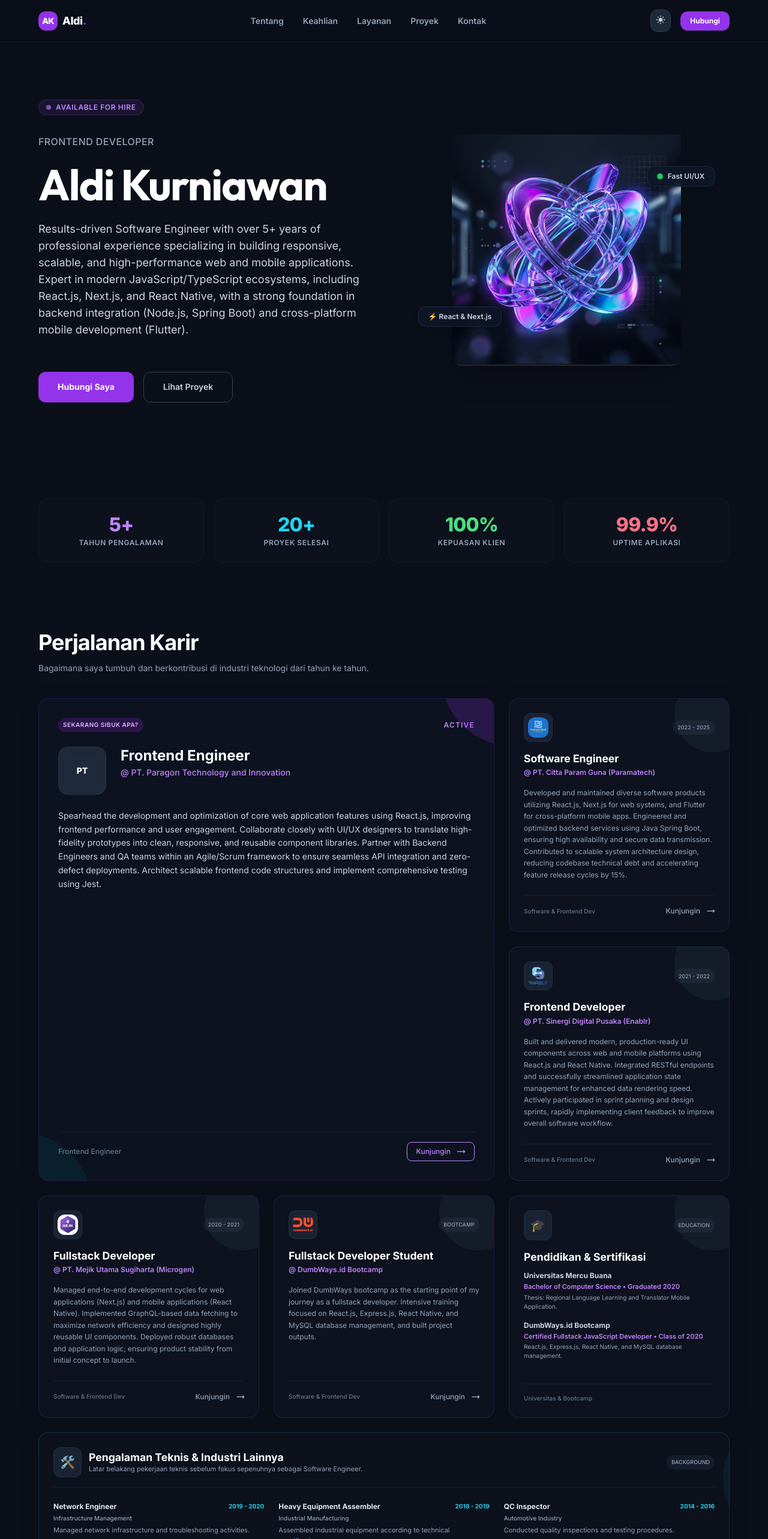
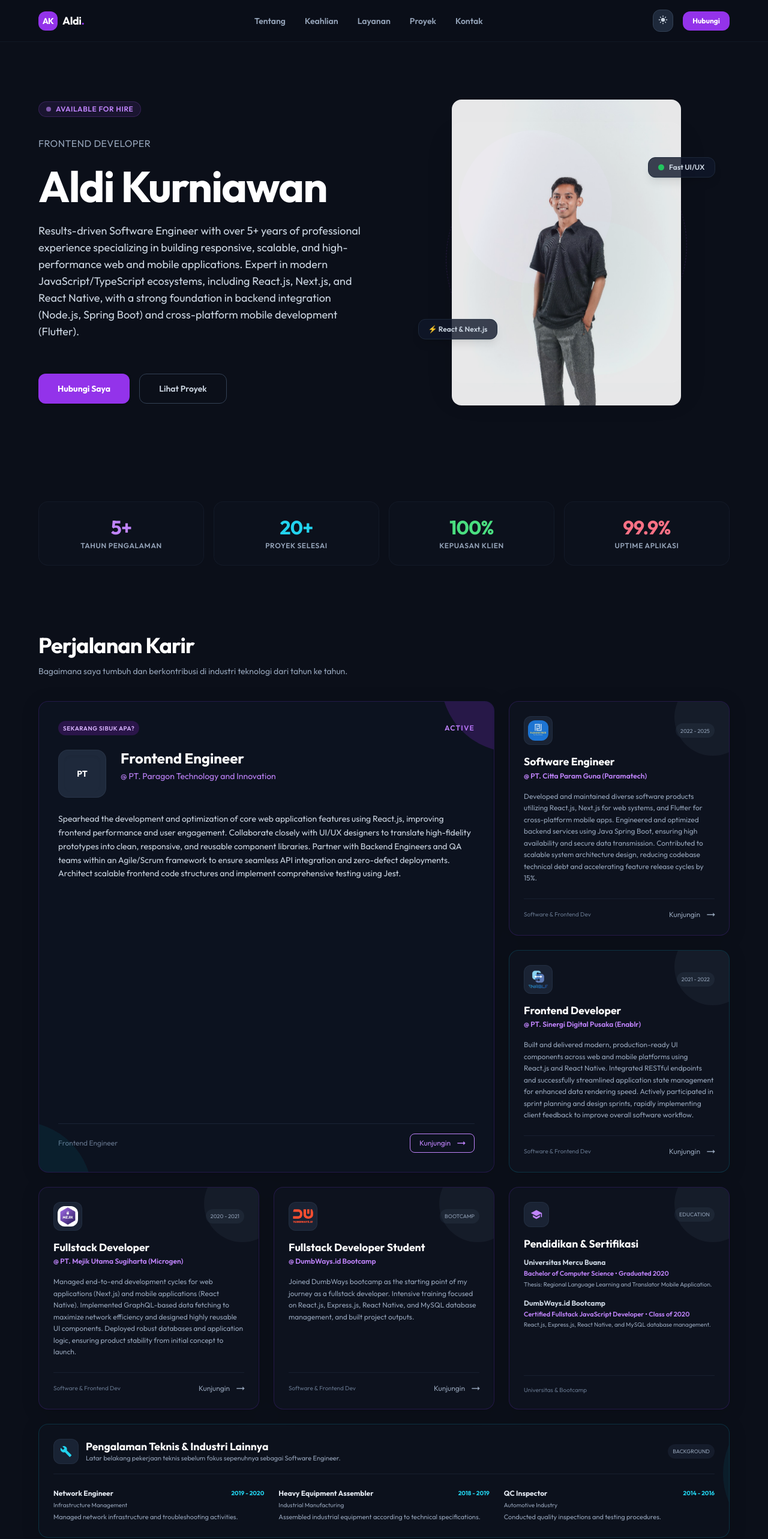
Before and after one commit to kurniaaldi/my-app, a React (Create React App) app: page / in a window 1280 px wide. Shown: the top 2566 px of the page at 60% size. Built offline with nearby package versions, Linux system fonts and the light colour scheme.

Commit message:
feat(photo): add hero

```diff
--- a/src/App.tsx
+++ b/src/App.tsx
@@ -15,9 +15,13 @@ import { DUMBWAYS } from "assets/project/dumbways";
 import { GITHUB, GMAIL, LINKEDIN } from "assets/connect";
 import { ThemeProvider, createTheme } from "@mui/material/styles";
 import ArrowRightAltIcon from "@mui/icons-material/ArrowRightAlt";
+import CodeIcon from "@mui/icons-material/Code";
 import CssBaseline from "@mui/material/CssBaseline";
 import DarkModeIcon from "@mui/icons-material/DarkMode";
 import LightModeIcon from "@mui/icons-material/LightMode";
+import PhoneIphoneIcon from "@mui/icons-material/PhoneIphone";
+import SpeedIcon from "@mui/icons-material/Speed";
+import StorageIcon from "@mui/icons-material/Storage";
 import id from "constan/id.json";
 
 // Hook for scroll element visibility entrance animations
@@ -97,7 +101,13 @@ function App() {
         },
       },
       typography: {
-        fontFamily: "'Inter', sans-serif",
+        fontFamily: "'Outfit', sans-serif",
+        h1: { fontFamily: "'Outfit', sans-serif" },
+        h2: { fontFamily: "'Outfit', sans-serif" },
+        h3: { fontFamily: "'Outfit', sans-serif" },
+        h4: { fontFamily: "'Outfit', sans-serif" },
+        h5: { fontFamily: "'Outfit', sans-serif" },
+        h6: { fontFamily: "'Outfit', sans-serif" },
       },
     });
   }, [isDarkMode]);
@@ -113,22 +123,22 @@ function App() {
     {
       title: "Frontend Development",
       desc: "Visual website modern responsif & interaktif menggunakan React, Next.js, dan Tailwind CSS.",
-      icon: "💻"
+      icon: <CodeIcon className="w-5 h-5" />
     },
     {
       title: "Mobile App Development",
       desc: "Pembuatan aplikasi mobile cross-platform handal dengan React Native dan Flutter.",
-      icon: "📱"
+      icon: <PhoneIphoneIcon className="w-5 h-5" />
     },
     {
       title: "API & Backend Integration",
       desc: "Microservices backend cepat, secure, dan scalable dengan Go, Node.js, dan GraphQL.",
-      icon: "⚙️"
+      icon: <StorageIcon className="w-5 h-5" />
     },
     {
       title: "Performance & SEO",
       desc: "Optimasi performa kecepatan, aksesibilitas, skor Lighthouse, serta SEO ranking teratas.",
-      icon: "⚡"
+      icon: <SpeedIcon className="w-5 h-5" />
     }
   ];
 
@@ -230,18 +240,18 @@ function App() {
           isDarkMode ? 'border-slate-800/40 bg-[#0B0F19]/70' : 'border-slate-200/50 bg-white/70'
         }`}>
           <a href="#intro" className="flex items-center gap-2 group">
-            <span className="w-8 h-8 rounded-xl bg-purple-600 flex items-center justify-center text-white font-black text-sm tracking-tighter">
+            <span className="w-8 h-8 rounded-xl bg-purple-600 flex items-center justify-center text-white font-black text-sm tracking-tighter" style={{ fontFamily: "'Outfit', sans-serif" }}>
               AK
             </span>
             <span className={`font-extrabold text-lg tracking-tight group-hover:text-purple-600 dark:group-hover:text-purple-400 transition-colors ${
               isDarkMode ? 'text-white' : 'text-slate-900'
-            }`}>
+            }`} style={{ fontFamily: "'Outfit', sans-serif" }}>
               Aldi<span className="text-purple-600">.</span>
             </span>
           </a>
 
           {/* Desktop Navigation Links */}
-          <nav className="hidden md:flex items-center gap-8">
+          <nav className="hidden md:flex items-center gap-8" style={{ fontFamily: "'Outfit', sans-serif" }}>
             <a href="#intro" className={`text-sm font-semibold hover:text-purple-600 dark:hover:text-purple-400 transition-colors ${
               isDarkMode ? 'text-slate-400' : 'text-slate-600'
             }`}>Tentang</a>
@@ -278,6 +288,7 @@ function App() {
             <a
               href="#contact"
               className="hidden sm:inline-flex text-xs font-bold bg-purple-600 hover:bg-purple-700 text-white px-4 py-2 rounded-xl shadow-sm hover:shadow transition-all"
+              style={{ fontFamily: "'Outfit', sans-serif" }}
             >
               Hubungi
             </a>
@@ -374,8 +385,10 @@ function App() {
                   <div className="absolute top-[-20%] right-[-20%] w-24 h-24 rounded-full bg-purple-500/5 dark:bg-purple-500/10 blur-2xl group-hover:scale-110 transition-transform duration-500" />
 
                   <div>
-                    <div className={`text-2xl mb-4 p-2.5 rounded-xl max-w-max border border-solid ${
-                      isDarkMode ? 'bg-slate-800 border-slate-700/50' : 'bg-slate-100 border-slate-200'
+                    <div className={`mb-4 p-2.5 rounded-xl max-w-max border border-solid flex items-center justify-center ${
+                      isDarkMode
+                        ? 'bg-slate-800 border-slate-700/50 text-purple-400'
+                        : 'bg-slate-100 border-slate-200 text-purple-600'
                     }`}>
                       {svc.icon}
                     </div>
@@ -454,6 +467,7 @@ function App() {
                             className={`font-bold tracking-tight ${
                               isActive ? "text-purple-600 dark:text-purple-400" : isDarkMode ? "text-slate-300" : "text-slate-700"
                             }`}
+                            style={{ fontFamily: "'Outfit', sans-serif" }}
                           >
                             {proj.title}
                           </Typography>
@@ -596,10 +610,10 @@ function App() {
 
             <div className="flex flex-col items-center md:items-start gap-2">
               <div className="flex items-center gap-2">
-                <span className="w-6 h-6 rounded-lg bg-purple-600 flex items-center justify-center text-white font-black text-xs tracking-tighter">
+                <span className="w-6 h-6 rounded-lg bg-purple-600 flex items-center justify-center text-white font-black text-xs tracking-tighter" style={{ fontFamily: "'Outfit', sans-serif" }}>
                   AK
                 </span>
-                <Typography className={`font-extrabold ${isDarkMode ? 'text-white' : 'text-slate-900'}`} variant="body1">
+                <Typography className={`font-extrabold ${isDarkMode ? 'text-white' : 'text-slate-900'}`} variant="body1" style={{ fontFamily: "'Outfit', sans-serif" }}>
                   Aldi Kurniawan<span className="text-purple-600">.</span>
                 </Typography>
               </div>
@@ -610,7 +624,7 @@ function App() {
 
             {/* Glowing social icons */}
             <div className="flex flex-col items-center md:items-end gap-3">
-              <Typography className="font-bold text-xs text-slate-400 dark:text-slate-500 tracking-wider uppercase">
+              <Typography className="font-bold text-xs text-slate-400 dark:text-slate-500 tracking-wider uppercase" style={{ fontFamily: "'Outfit', sans-serif" }}>
                 Connect To Me
               </Typography>
               <div className="flex items-center gap-4">
--- a/src/components/molecules/bento-timeline/index.tsx
+++ b/src/components/molecules/bento-timeline/index.tsx
@@ -1,7 +1,9 @@
 /* eslint-disable no-undef */
 import { Button, Chip, Typography } from "@mui/material";
 import ArrowRightAltIcon from "@mui/icons-material/ArrowRightAlt";
+import BuildIcon from "@mui/icons-material/Build";
 import React from "react";
+import SchoolIcon from "@mui/icons-material/School";
 import id from "constan/id.json";
 
 interface BentoTimelineProps {
@@ -239,10 +241,10 @@ export default function BentoTimeline({ isDarkMode }: BentoTimelineProps) {
 
           <div>
             <div className="flex items-center justify-between mb-4">
-              <div className={`p-2.5 rounded-xl border border-solid text-xl ${
+              <div className={`p-2.5 rounded-xl border border-solid flex items-center justify-center ${
                 isDarkMode ? "bg-slate-800/80 border-slate-700/40 text-purple-400" : "bg-slate-100 border-slate-200 text-purple-600"
               }`}>
-                🎓
+                <SchoolIcon className="w-5 h-5" />
               </div>
               <Chip
                 label="EDUCATION"
@@ -264,7 +266,7 @@ export default function BentoTimeline({ isDarkMode }: BentoTimelineProps) {
             <div className="flex flex-col gap-4">
               {id.education.map((edu: any, index: number) => (
                 <div key={index} className="flex flex-col gap-0.5">
-                  <Typography className={`text-xs font-bold ${isDarkMode ? "text-slate-300" : "text-slate-800"}`}>
+                  <Typography className={`text-xs font-bold ${isDarkMode ? "text-slate-300" : "text-slate-800"}`} style={{ fontFamily: "'Outfit', sans-serif" }}>
                     {edu.institution}
                   </Typography>
                   <Typography className={`text-[11px] font-semibold ${isDarkMode ? "text-purple-400" : "text-purple-600"}`}>
@@ -297,10 +299,10 @@ export default function BentoTimeline({ isDarkMode }: BentoTimelineProps) {
 
           <div className="flex flex-col md:flex-row items-start md:items-center justify-between mb-6 pb-4 border-b border-solid border-x-0 border-t-0 border-slate-100 dark:border-slate-800/60">
             <div className="flex items-center gap-3">
-              <div className={`p-2.5 rounded-xl border border-solid text-xl ${
+              <div className={`p-2.5 rounded-xl border border-solid flex items-center justify-center ${
                 isDarkMode ? "bg-slate-800/80 border-slate-700/40 text-cyan-400" : "bg-slate-100 border-slate-200 text-cyan-600"
               }`}>
-                🛠️
+                <BuildIcon className="w-5 h-5" />
               </div>
               <div>
                 <Typography
@@ -328,7 +330,7 @@ export default function BentoTimeline({ isDarkMode }: BentoTimelineProps) {
             {id.previousTechnical.map((item: any, index: number) => (
               <div key={index} className="flex flex-col gap-1">
                 <div className="flex items-center justify-between">
-                  <Typography className={`text-xs font-bold ${isDarkMode ? "text-slate-200" : "text-slate-800"}`}>
+                  <Typography className={`text-xs font-bold ${isDarkMode ? "text-slate-200" : "text-slate-800"}`} style={{ fontFamily: "'Outfit', sans-serif" }}>
                     {item.role}
                   </Typography>
                   <span className={`text-[10px] font-bold ${isDarkMode ? "text-cyan-400" : "text-cyan-600"}`}>
--- a/src/components/molecules/intro/index.tsx
+++ b/src/components/molecules/intro/index.tsx
@@ -19,16 +19,20 @@ function Intro({ isDarkMode }: IntroProps) {
       direction={isMobile ? "column-reverse" : "row"}
       alignItems="center"
       className="py-16 md:py-24 min-h-[80vh] flex items-center"
+      style={{ fontFamily: "'Outfit', sans-serif" }}
     >
       {/* Left side: Typography & CTA */}
       <Grid item xs={12} md={6} className="w-full">
         <div className="w-full flex items-start justify-center flex-col gap-6 text-left relative z-10">
           {/* Subtle colored tag */}
-          <div className={`inline-flex items-center gap-2 px-3 py-1 rounded-full border border-solid font-semibold text-xs tracking-wider uppercase mb-2 ${
-            isDarkMode
-              ? "bg-purple-500/10 border-purple-500/20 text-purple-400"
-              : "bg-purple-100 border-purple-200 text-purple-700"
-          }`}>
+          <div
+            className={`inline-flex items-center gap-2 px-3 py-1 rounded-full border border-solid font-semibold text-xs tracking-wider uppercase mb-2 ${
+              isDarkMode
+                ? "bg-purple-500/10 border-purple-500/20 text-purple-400"
+                : "bg-purple-100 border-purple-200 text-purple-700"
+            }`}
+            style={{ fontFamily: "'Outfit', sans-serif" }}
+          >
             <span className={`w-2 h-2 rounded-full animate-pulse ${
               isDarkMode ? "bg-purple-400" : "bg-purple-600"
             }`}></span>
@@ -40,6 +44,7 @@ function Intro({ isDarkMode }: IntroProps) {
               isDarkMode ? "text-slate-400" : "text-slate-500"
             }`}
             variant="h6"
+            style={{ fontFamily: "'Outfit', sans-serif" }}
           >
             Frontend Developer
           </Typography>
@@ -62,6 +67,7 @@ function Intro({ isDarkMode }: IntroProps) {
               isDarkMode ? "text-slate-300" : "text-slate-600"
             }`}
             paragraph
+            style={{ fontFamily: "'Outfit', sans-serif" }}
           >
             {id.profile}
           </Typography>
@@ -72,7 +78,7 @@ function Intro({ isDarkMode }: IntroProps) {
               className={`normal-case font-bold py-3 px-8 rounded-xl bg-purple-600 hover:bg-purple-700 text-white ${
                 isDarkMode ? "btn-glow-violet" : "shadow-md hover:shadow-lg"
               } transition-all duration-300`}
-              style={{ textTransform: "none" }}
+              style={{ textTransform: "none", fontFamily: "'Outfit', sans-serif" }}
             >
               <a href="#contact" className="text-white w-full h-full flex items-center justify-center">
                 {id.hubungi}
@@ -86,7 +92,7 @@ function Intro({ isDarkMode }: IntroProps) {
                   ? "border-slate-700 hover:border-purple-400 text-slate-300 hover:text-purple-400"
                   : "border-slate-300 hover:border-purple-500 text-slate-700 hover:text-purple-600"
               }`}
-              style={{ textTransform: "none" }}
+              style={{ textTransform: "none", fontFamily: "'Outfit', sans-serif" }}
             >
               <a href="#project" className="text-inherit w-full h-full flex items-center justify-center">
                 Lihat Proyek
@@ -120,27 +126,37 @@ function Intro({ isDarkMode }: IntroProps) {
             isDarkMode ? "bg-white/5 border-white/5" : "bg-black/5 border-black/5"
           }`} />
 
-          {/* Render generated 3D image */}
-          <figure className="w-[85%] m-0 z-10 transition-all duration-700 hover:scale-105 hover:rotate-[-2deg] cursor-pointer drop-shadow-[0_20px_50px_rgba(0,0,0,0.3)]">
+          {/* Render profile image with custom layering & blend modes to remove/play with the white background */}
+          <figure className="w-[85%] m-0 z-10 transition-all duration-700 hover:scale-105 hover:rotate-[-2deg] cursor-pointer drop-shadow-[0_20px_50px_rgba(0,0,0,0.3)] flex items-center justify-center">
             <img
-              src="./images/glass_shape.png"
-              alt="High-tech 3D Abstract Glassmorphism Shape"
-              className="w-full h-auto object-contain"
+              src="./images/profile_new.jpg"
+              alt="Aldi Kurniawan"
+              className={`w-full h-auto object-contain rounded-2xl transition-all duration-700 ${
+                isDarkMode
+                  ? "invert mix-blend-screen opacity-90 filter drop-shadow-[0_0_25px_rgba(124,58,237,0.4)]"
+                  : "mix-blend-multiply opacity-95"
+              }`}
             />
           </figure>
 
           {/* Floating badge 1 */}
-          <div className={`absolute top-[20%] right-[-5%] px-4 py-2 rounded-xl border border-solid backdrop-blur-md shadow-lg flex items-center gap-2 z-20 animate-[bounce_4s_ease-in-out_infinite] ${
-            isDarkMode ? "bg-slate-900/80 border-slate-800 text-slate-300" : "bg-white/80 border-slate-200 text-slate-700"
-          }`}>
+          <div
+            className={`absolute top-[20%] right-[-5%] px-4 py-2 rounded-xl border border-solid backdrop-blur-md shadow-lg flex items-center gap-2 z-20 animate-[bounce_4s_ease-in-out_infinite] ${
+              isDarkMode ? "bg-slate-900/80 border-slate-800 text-slate-300" : "bg-white/80 border-slate-200 text-slate-700"
+            }`}
+            style={{ fontFamily: "'Outfit', sans-serif" }}
+          >
             <span className="w-2.5 h-2.5 rounded-full bg-green-500"></span>
             <span className="text-xs font-semibold">Fast UI/UX</span>
           </div>
 
           {/* Floating badge 2 */}
-          <div className={`absolute bottom-[20%] left-[-5%] px-4 py-2 rounded-xl border border-solid backdrop-blur-md shadow-lg flex items-center gap-2 z-20 animate-[bounce_5s_ease-in-out_infinite_1s] ${
-            isDarkMode ? "bg-slate-900/80 border-slate-800 text-slate-300" : "bg-white/80 border-slate-200 text-slate-700"
-          }`}>
+          <div
+            className={`absolute bottom-[20%] left-[-5%] px-4 py-2 rounded-xl border border-solid backdrop-blur-md shadow-lg flex items-center gap-2 z-20 animate-[bounce_5s_ease-in-out_infinite_1s] ${
+              isDarkMode ? "bg-slate-900/80 border-slate-800 text-slate-300" : "bg-white/80 border-slate-200 text-slate-700"
+            }`}
+            style={{ fontFamily: "'Outfit', sans-serif" }}
+          >
             <span className="text-xs font-semibold">⚡ React & Next.js</span>
           </div>
         </div>
--- a/src/index.css
+++ b/src/index.css
@@ -10,7 +10,7 @@ html {
 
 body {
   margin: 0;
-  font-family: 'Inter', -apple-system, BlinkMacSystemFont, 'Segoe UI', Roboto, Oxygen, Ubuntu, Cantarell, 'Open Sans', 'Helvetica Neue', sans-serif;
+  font-family: 'Outfit', -apple-system, BlinkMacSystemFont, 'Segoe UI', Roboto, Oxygen, Ubuntu, Cantarell, 'Open Sans', 'Helvetica Neue', sans-serif;
   -webkit-font-smoothing: antialiased;
   -moz-osx-font-smoothing: grayscale;
   transition: background-color 0.3s ease, color 0.3s ease;
@@ -111,7 +111,7 @@ a {
 
 /* Base style resets since preflight: false */
 h1, h2, h3, h4, h5, h6 {
-  font-family: 'Outfit', sans-serif;
+  font-family: 'Outfit', sans-serif !important;
   margin: 0;
 }
 
--- a/tailwind.config.js
+++ b/tailwind.config.js
@@ -33,6 +33,10 @@ module.exports = {
           dark: "#0B0F19",
         },
       },
+      fontFamily: {
+        sans: ["Outfit", "sans-serif"],
+        outfit: ["Outfit", "sans-serif"],
+      },
       boxShadow: {
         glow: "0 0 15px rgba(124, 58, 237, 0.4)",
         glowBlue: "0 0 15px rgba(6, 182, 212, 0.4)",
```
Also changed, not shown: public/images/profile_new.jpg (added).
